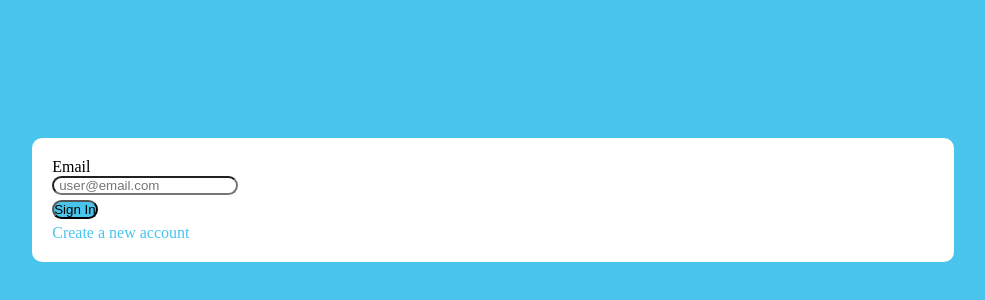
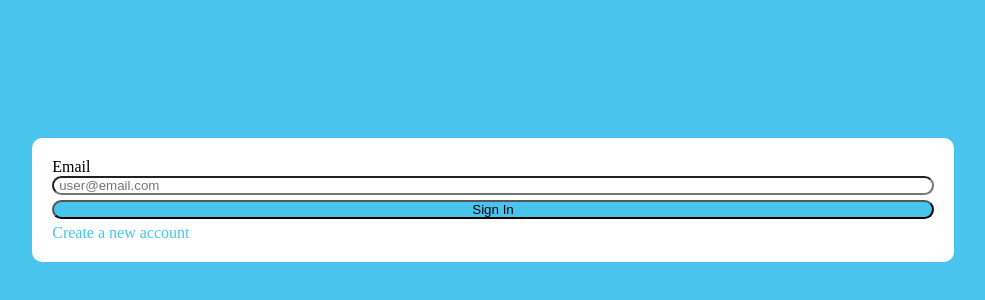
Before and after one commit to widzthedvloper/calories-tracker-frontend, a React (Create React App) app: page / in a window 1280 px wide. Shown: the part 162-462 px from the top of the page, without its empty margins (147-1132 px from the left). Built offline with nearby package versions, Linux system fonts and the light colour scheme.

Commit message:
Style the sign up view

```diff
--- a/src/component/SignUpComponent.js
+++ b/src/component/SignUpComponent.js
@@ -27,8 +27,10 @@ function SignUpComponent() {
           Email
           <input onChange={(e) => grabEmail(e.target.value)} id="email" type="email" value={email} placeholder="user@email.com" />
         </label>
+        <br />
         <button type="submit" className="sign-in">Sign Up</button>
-        <a href="/" className="sign-up">Already have an account!!! Sign In</a>
+        <br />
+        <a href="/" className="sign-up">Already have an account? Sign In!</a>
       </form>
     </div>
   );
--- a/src/style/signin.css
+++ b/src/style/signin.css
@@ -23,12 +23,14 @@ body .route .form-confirmation {
 body .route .form-confirmation #email {
   padding-left: 5px;
   border-radius: 10px;
+  width: 100%;
 }
 
 body .route .form-confirmation .sign-in {
   background-color: #48c4ed;
   margin: 5px 0;
   border-radius: 10px;
+  width: 100%;
 }
 
 body .route .form-confirmation .sign-up {
--- a/src/style/signin.scss
+++ b/src/style/signin.scss
@@ -24,12 +24,14 @@ body {
       #email {
         padding-left: 5px;
         border-radius: 10px;
+        width: 100%;
       }
 
       .sign-in {
         background-color: $PANTONE-MAIN;
         margin: 5px 0;
         border-radius: 10px;
+        width: 100%;
       }
 
       .sign-up {
```
Also changed, not shown: 1 other file (tests, documents, lock files or other folders).
